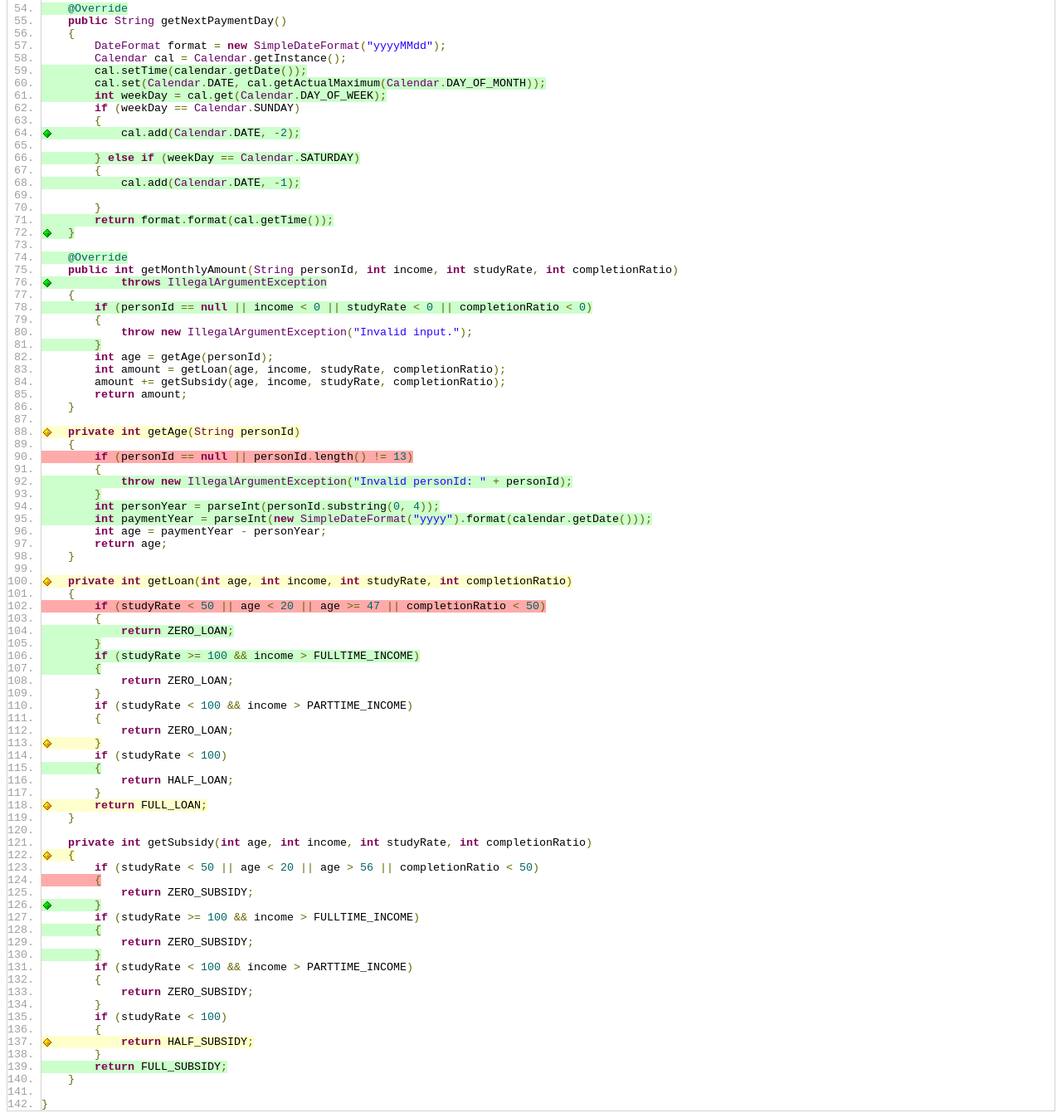
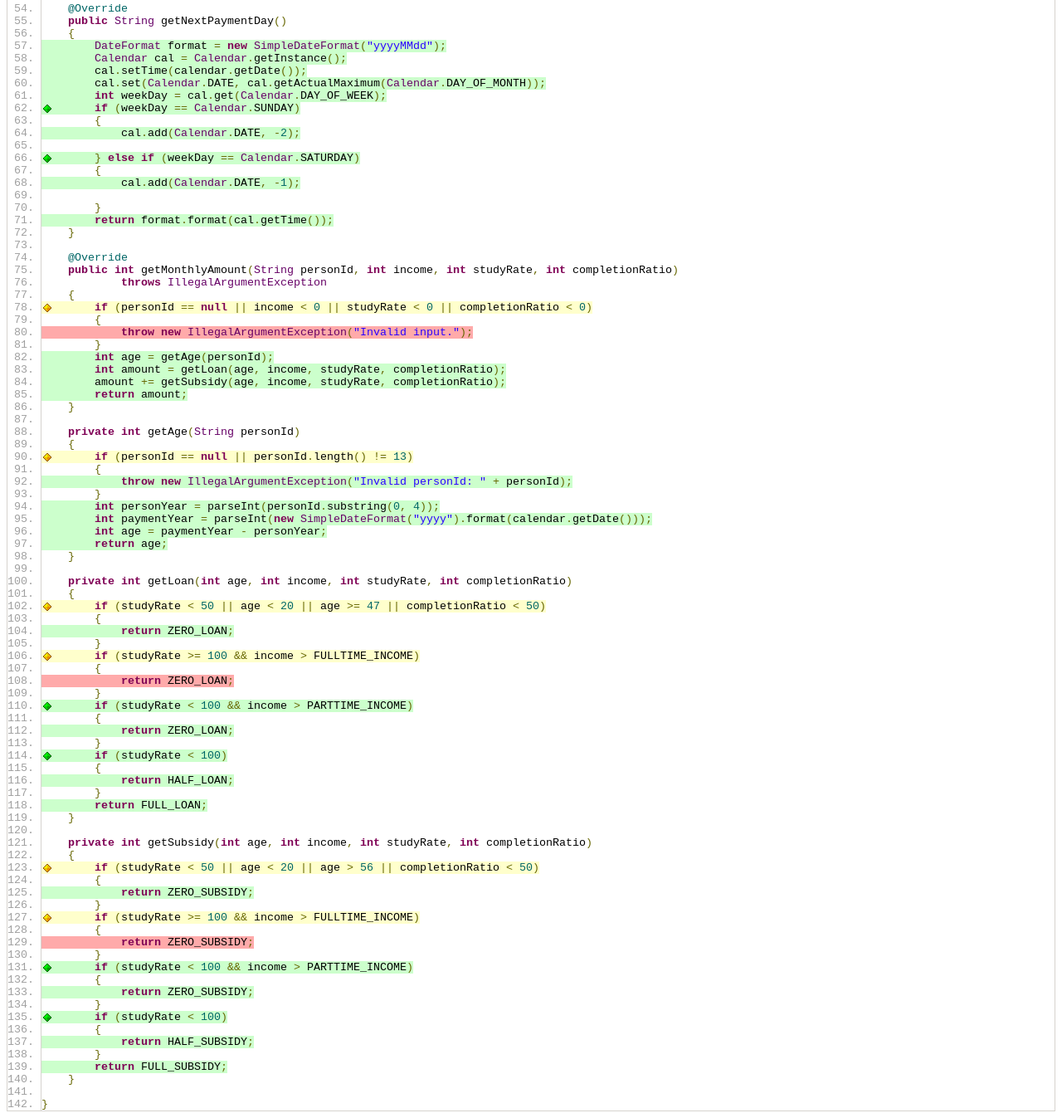
Before and after one commit to linwil-5/assignment3, a plain HTML site: page coveragereport/ltu/PaymentImpl.java.html in a window 1280 px wide. Shown: the part 882-2223 px from the top of the page at 83% size. Drawn offline with Linux system fonts and the light colour scheme.

Commit message:
Probably final commit

```diff
--- a/coveragereport/ltu/PaymentImpl.java.html
+++ b/coveragereport/ltu/PaymentImpl.java.html
@@ -24,24 +24,24 @@ public class PaymentImpl implements IPayment
     private final ICalendar calendar;
     private final Properties props;
 
-<span class="fc" id="L27">    public PaymentImpl(ICalendar calendar) throws IOException</span>
+    public PaymentImpl(ICalendar calendar) throws IOException
     {
-        this(calendar, DEFAULT_RULES);
-    }
-<span class="fc" id="L31"></span>
-<span class="fc" id="L32">    public PaymentImpl(ICalendar cal, String rules) throws IOException</span>
-    {
-        calendar = cal;
+<span class="fc" id="L29">        this(calendar, DEFAULT_RULES);</span>
+<span class="fc" id="L30">    }</span>
+
+    public PaymentImpl(ICalendar cal, String rules) throws IOException
+<span class="fc" id="L33">    {</span>
+<span class="fc" id="L34">        calendar = cal;</span>
 <span class="fc" id="L35">        props = new Properties();</span>
-<span class="fc" id="L36">        try</span>
-<span class="fc" id="L37">        {</span>
-            props.load(new StringReader(rules));
-        } catch (IOException e)
-<span class="fc" id="L40">        {</span>
+        try
+        {
+<span class="fc" id="L38">            props.load(new StringReader(rules));</span>
+<span class="nc" id="L39">        } catch (IOException e)</span>
+        {
 <span class="nc" id="L41">            e.printStackTrace();</span>
-            throw e;
-<span class="nc" id="L43">        }</span>
-<span class="nc" id="L44">        FULL_LOAN = parseInt((String) props.get(&quot;student100loan&quot;));</span>
+<span class="nc" id="L42">            throw e;</span>
+<span class="fc" id="L43">        }</span>
+<span class="fc" id="L44">        FULL_LOAN = parseInt((String) props.get(&quot;student100loan&quot;));</span>
 <span class="fc" id="L45">        HALF_LOAN = parseInt((String) props.get(&quot;student50loan&quot;));</span>
 <span class="fc" id="L46">        ZERO_LOAN = parseInt((String) props.get(&quot;student0loan&quot;));</span>
 <span class="fc" id="L47">        FULL_SUBSIDY = parseInt((String) props.get(&quot;student100subsidy&quot;));</span>
@@ -50,91 +50,91 @@ public class PaymentImpl implements IPayment
 <span class="fc" id="L50">        FULLTIME_INCOME = parseInt((String) props.get(&quot;fulltimeIncome&quot;));</span>
 <span class="fc" id="L51">        PARTTIME_INCOME = parseInt((String) props.get(&quot;parttimeIncome&quot;));</span>
 <span class="fc" id="L52">    }</span>
-<span class="fc" id="L53"></span>
-<span class="fc" id="L54">    @Override</span>
+
+    @Override
     public String getNextPaymentDay()
     {
-    	DateFormat format = new SimpleDateFormat(&quot;yyyyMMdd&quot;);
-    	Calendar cal = Calendar.getInstance();
+<span class="fc" id="L57">    	DateFormat format = new SimpleDateFormat(&quot;yyyyMMdd&quot;);</span>
+<span class="fc" id="L58">    	Calendar cal = Calendar.getInstance();</span>
 <span class="fc" id="L59">        cal.setTime(calendar.getDate());</span>
 <span class="fc" id="L60">        cal.set(Calendar.DATE, cal.getActualMaximum(Calendar.DAY_OF_MONTH));</span>
 <span class="fc" id="L61">        int weekDay = cal.get(Calendar.DAY_OF_WEEK);</span>
-        if (weekDay == Calendar.SUNDAY)
+<span class="fc bfc" id="L62" title="All 2 branches covered.">        if (weekDay == Calendar.SUNDAY)</span>
         {
-<span class="fc bfc" id="L64" title="All 2 branches covered.">            cal.add(Calendar.DATE, -2);</span>
+<span class="fc" id="L64">            cal.add(Calendar.DATE, -2);</span>
 
-<span class="fc" id="L66">        } else if (weekDay == Calendar.SATURDAY)</span>
+<span class="fc bfc" id="L66" title="All 2 branches covered.">        } else if (weekDay == Calendar.SATURDAY)</span>
         {
 <span class="fc" id="L68">            cal.add(Calendar.DATE, -1);</span>
 
         }
 <span class="fc" id="L71">        return format.format(cal.getTime());</span>
-<span class="fc bfc" id="L72" title="All 2 branches covered.">    }</span>
-
-<span class="fc" id="L74">    @Override</span>
-    public int getMonthlyAmount(String personId, int income, int studyRate, int completionRatio)
-<span class="fc bfc" id="L76" title="All 2 branches covered.">            throws IllegalArgumentException</span>
-    {
-<span class="fc" id="L78">        if (personId == null || income &lt; 0 || studyRate &lt; 0 || completionRatio &lt; 0)</span>
-        {
-            throw new IllegalArgumentException(&quot;Invalid input.&quot;);
-<span class="fc" id="L81">        }</span>
-        int age = getAge(personId);
-        int amount = getLoan(age, income, studyRate, completionRatio);
-        amount += getSubsidy(age, income, studyRate, completionRatio);
-        return amount;
     }
 
-<span class="pc bpc" id="L88" title="4 of 8 branches missed.">    private int getAge(String personId)</span>
+    @Override
+    public int getMonthlyAmount(String personId, int income, int studyRate, int completionRatio)
+            throws IllegalArgumentException
     {
-<span class="nc" id="L90">        if (personId == null || personId.length() != 13)</span>
+<span class="pc bpc" id="L78" title="4 of 8 branches missed.">        if (personId == null || income &lt; 0 || studyRate &lt; 0 || completionRatio &lt; 0)</span>
+        {
+<span class="nc" id="L80">            throw new IllegalArgumentException(&quot;Invalid input.&quot;);</span>
+        }
+<span class="fc" id="L82">        int age = getAge(personId);</span>
+<span class="fc" id="L83">        int amount = getLoan(age, income, studyRate, completionRatio);</span>
+<span class="fc" id="L84">        amount += getSubsidy(age, income, studyRate, completionRatio);</span>
+<span class="fc" id="L85">        return amount;</span>
+    }
+
+    private int getAge(String personId)
+    {
+<span class="pc bpc" id="L90" title="1 of 4 branches missed.">        if (personId == null || personId.length() != 13)</span>
         {
 <span class="fc" id="L92">            throw new IllegalArgumentException(&quot;Invalid personId: &quot; + personId);</span>
-<span class="fc" id="L93">        }</span>
+        }
 <span class="fc" id="L94">        int personYear = parseInt(personId.substring(0, 4));</span>
 <span class="fc" id="L95">        int paymentYear = parseInt(new SimpleDateFormat(&quot;yyyy&quot;).format(calendar.getDate()));</span>
-        int age = paymentYear - personYear;
-        return age;
+<span class="fc" id="L96">        int age = paymentYear - personYear;</span>
+<span class="fc" id="L97">        return age;</span>
     }
 
-<span class="pc bpc" id="L100" title="2 of 4 branches missed.">    private int getLoan(int age, int income, int studyRate, int completionRatio)</span>
+    private int getLoan(int age, int income, int studyRate, int completionRatio)
     {
-<span class="nc" id="L102">        if (studyRate &lt; 50 || age &lt; 20 || age &gt;= 47 || completionRatio &lt; 50)</span>
+<span class="pc bpc" id="L102" title="1 of 8 branches missed.">        if (studyRate &lt; 50 || age &lt; 20 || age &gt;= 47 || completionRatio &lt; 50)</span>
         {
 <span class="fc" id="L104">            return ZERO_LOAN;</span>
-<span class="fc" id="L105">        }</span>
-<span class="fc" id="L106">        if (studyRate &gt;= 100 &amp;&amp; income &gt; FULLTIME_INCOME)</span>
-<span class="fc" id="L107">        {</span>
-            return ZERO_LOAN;
         }
-        if (studyRate &lt; 100 &amp;&amp; income &gt; PARTTIME_INCOME)
+<span class="pc bpc" id="L106" title="1 of 4 branches missed.">        if (studyRate &gt;= 100 &amp;&amp; income &gt; FULLTIME_INCOME)</span>
         {
-            return ZERO_LOAN;
-<span class="pc bpc" id="L113" title="1 of 8 branches missed.">        }</span>
-        if (studyRate &lt; 100)
-<span class="fc" id="L115">        {</span>
-            return HALF_LOAN;
+<span class="nc" id="L108">            return ZERO_LOAN;</span>
         }
-<span class="pc bpc" id="L118" title="1 of 4 branches missed.">        return FULL_LOAN;</span>
+<span class="fc bfc" id="L110" title="All 4 branches covered.">        if (studyRate &lt; 100 &amp;&amp; income &gt; PARTTIME_INCOME)</span>
+        {
+<span class="fc" id="L112">            return ZERO_LOAN;</span>
+        }
+<span class="fc bfc" id="L114" title="All 2 branches covered.">        if (studyRate &lt; 100)</span>
+        {
+<span class="fc" id="L116">            return HALF_LOAN;</span>
+        }
+<span class="fc" id="L118">        return FULL_LOAN;</span>
     }
-<span class="nc" id="L120"></span>
+
     private int getSubsidy(int age, int income, int studyRate, int completionRatio)
-<span class="pc bpc" id="L122" title="1 of 4 branches missed.">    {</span>
-        if (studyRate &lt; 50 || age &lt; 20 || age &gt; 56 || completionRatio &lt; 50)
-<span class="nc" id="L124">        {</span>
-            return ZERO_SUBSIDY;
-<span class="fc bfc" id="L126" title="All 2 branches covered.">        }</span>
-        if (studyRate &gt;= 100 &amp;&amp; income &gt; FULLTIME_INCOME)
-<span class="fc" id="L128">        {</span>
-            return ZERO_SUBSIDY;
-<span class="fc" id="L130">        }</span>
-        if (studyRate &lt; 100 &amp;&amp; income &gt; PARTTIME_INCOME)
+    {
+<span class="pc bpc" id="L123" title="1 of 8 branches missed.">        if (studyRate &lt; 50 || age &lt; 20 || age &gt; 56 || completionRatio &lt; 50)</span>
         {
-            return ZERO_SUBSIDY;
+<span class="fc" id="L125">            return ZERO_SUBSIDY;</span>
         }
-        if (studyRate &lt; 100)
+<span class="pc bpc" id="L127" title="1 of 4 branches missed.">        if (studyRate &gt;= 100 &amp;&amp; income &gt; FULLTIME_INCOME)</span>
         {
-<span class="pc bpc" id="L137" title="2 of 8 branches missed.">            return HALF_SUBSIDY;</span>
+<span class="nc" id="L129">            return ZERO_SUBSIDY;</span>
+        }
+<span class="fc bfc" id="L131" title="All 4 branches covered.">        if (studyRate &lt; 100 &amp;&amp; income &gt; PARTTIME_INCOME)</span>
+        {
+<span class="fc" id="L133">            return ZERO_SUBSIDY;</span>
+        }
+<span class="fc bfc" id="L135" title="All 2 branches covered.">        if (studyRate &lt; 100)</span>
+        {
+<span class="fc" id="L137">            return HALF_SUBSIDY;</span>
         }
 <span class="fc" id="L139">        return FULL_SUBSIDY;</span>
     }
```
Also changed, not shown: coveragereport/index.html (+1 -1 lines), coveragereport/jacoco-sessions.html (+1 -1 lines), coveragereport/ltu/PaymentImpl.html (+1 -1 lines), coveragereport/ltu/index.html (+1 -1 lines), coveragereport/ltu/index.source.html (+1 -1 lines), 5 other files.
